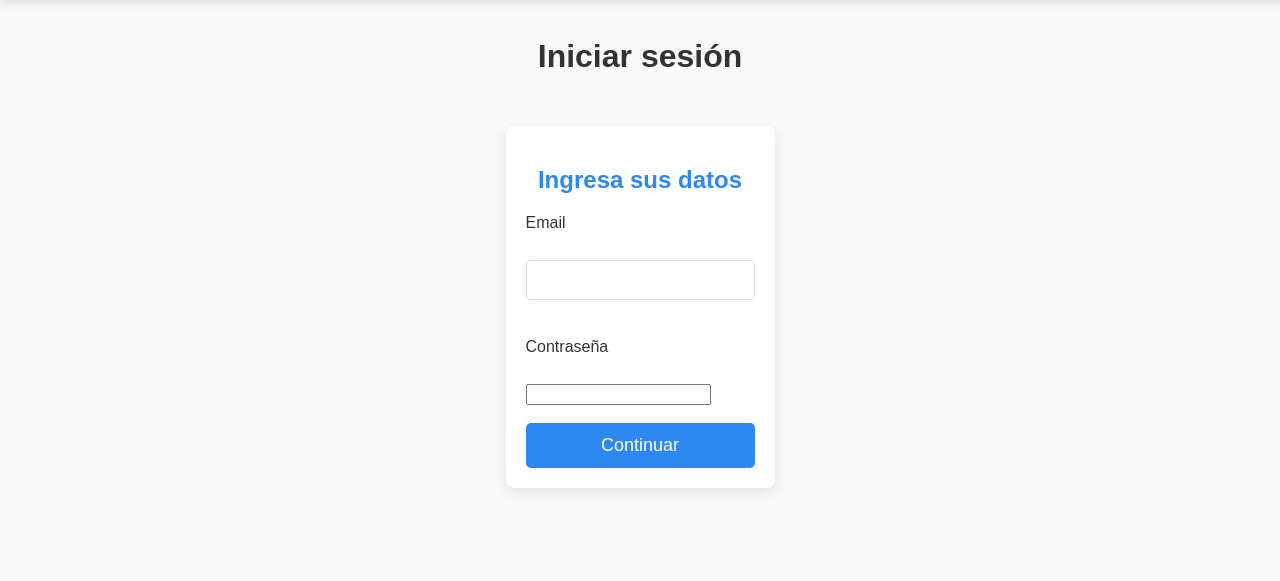
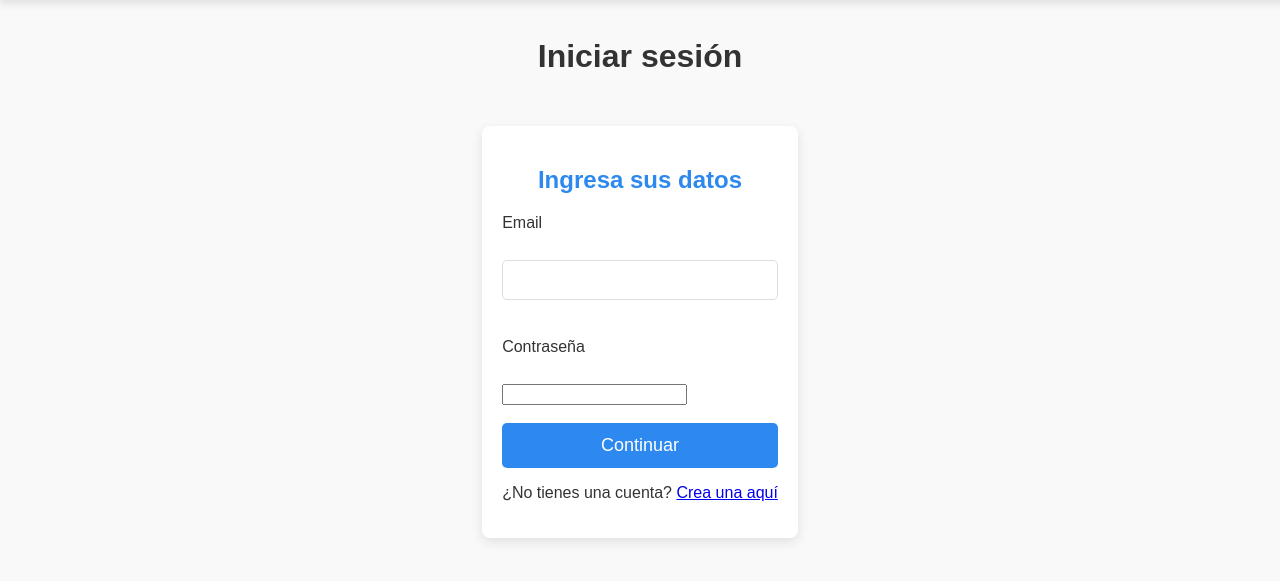
Before and after one commit to TheGatoFk/proyecto_compras_BDll, a PHP site: page /iniciar_sesion_usuario.php in a window 1280 px wide. Shown: the part 62-643 px from the top of the page. Run offline with PHP 8.4, Linux system fonts and the light colour scheme.

Commit message:
Update iniciar_sesion_usuario.php

```diff
--- a/iniciar_sesion_usuario.php
+++ b/iniciar_sesion_usuario.php
@@ -41,6 +41,9 @@
             <input type="password" name="contrasena">
             <br><br>
             <button>Continuar</button>
+            <p class="crear-cuenta">
+            ¿No tienes una cuenta? <a href="registro_usuario.php">Crea una aquí</a>
+            </p>
 
         </form>
     </div>
```
